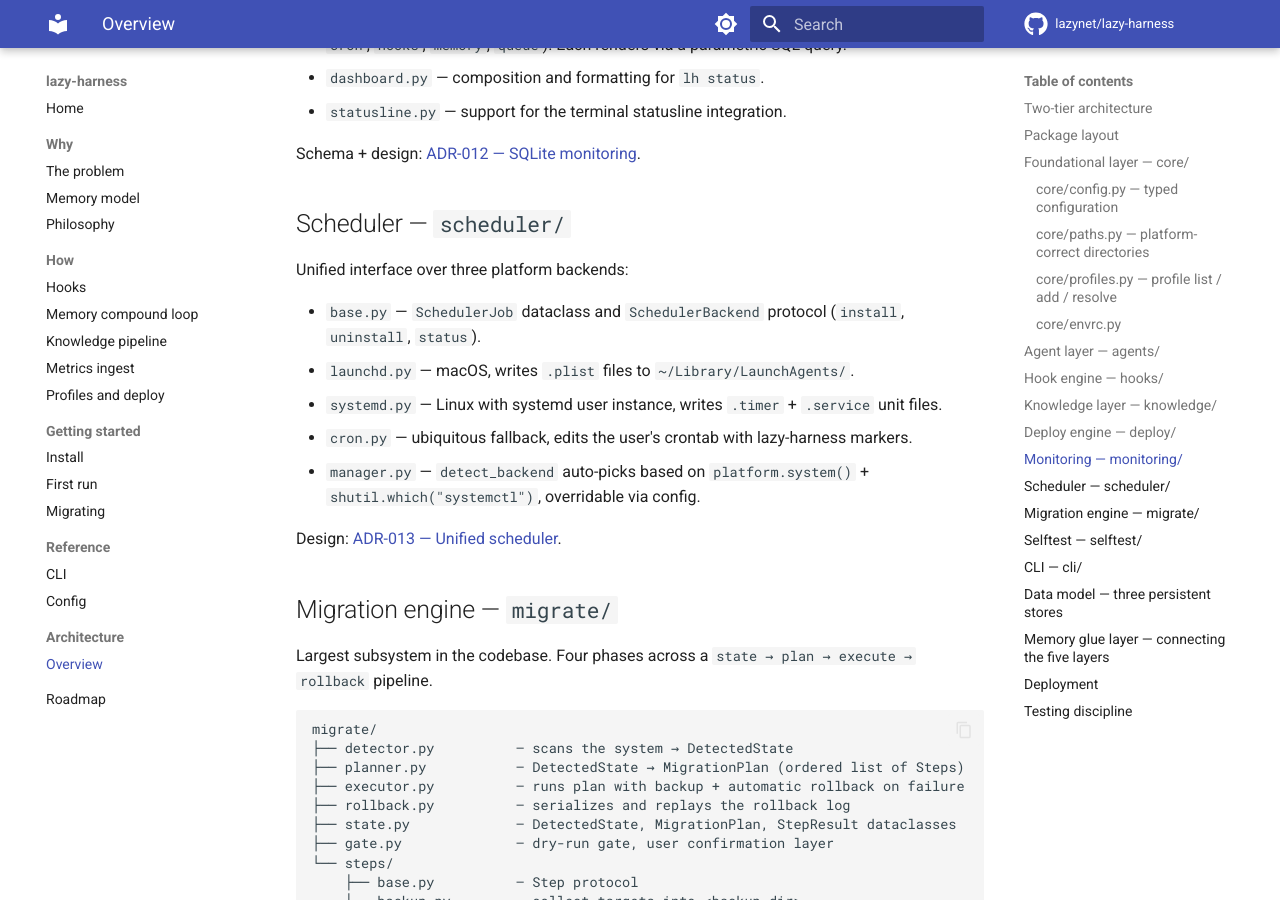
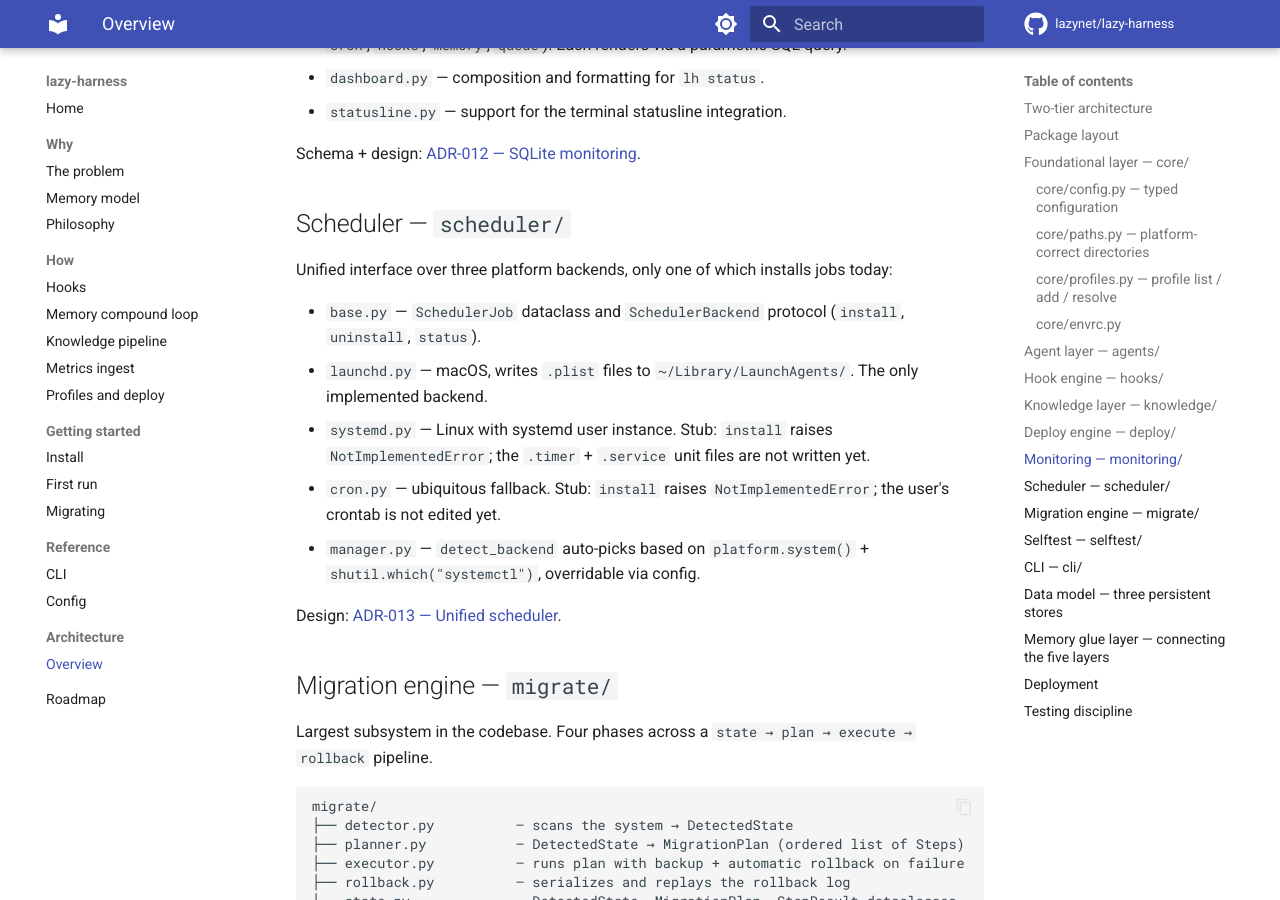
Before and after one commit to lazynet/lazy-harness, an MkDocs documentation site: the page built from docs/architecture/overview.md, in a window 1280 px wide and 900 px high, scrolled down 4979 px. Built offline with MkDocs 1.6.1 and Material for MkDocs 9.7.7, drawn with Linux system fonts in a browser that asks for light colours; comment, search, counter and statistics services are not loaded.

Commit message:
docs: state that only the launchd scheduler backend installs jobs

```diff
--- a/docs/architecture/overview.md
+++ b/docs/architecture/overview.md
@@ -163,12 +163,12 @@ Schema + design: [ADR-012 — SQLite monitoring](https://github.com/lazynet/lazy
 
 ## Scheduler — `scheduler/`
 
-Unified interface over three platform backends:
+Unified interface over three platform backends, only one of which installs jobs today:
 
 - `base.py` — `SchedulerJob` dataclass and `SchedulerBackend` protocol (`install`, `uninstall`, `status`).
-- `launchd.py` — macOS, writes `.plist` files to `~/Library/LaunchAgents/`.
-- `systemd.py` — Linux with systemd user instance, writes `.timer` + `.service` unit files.
-- `cron.py` — ubiquitous fallback, edits the user's crontab with lazy-harness markers.
+- `launchd.py` — macOS, writes `.plist` files to `~/Library/LaunchAgents/`. The only implemented backend.
+- `systemd.py` — Linux with systemd user instance. Stub: `install` raises `NotImplementedError`; the `.timer` + `.service` unit files are not written yet.
+- `cron.py` — ubiquitous fallback. Stub: `install` raises `NotImplementedError`; the user's crontab is not edited yet.
 - `manager.py` — `detect_backend` auto-picks based on `platform.system()` + `shutil.which("systemctl")`, overridable via config.
 
 Design: [ADR-013 — Unified scheduler](https://github.com/lazynet/lazy-harness/blob/main/specs/adrs/013-scheduler-unified-backends.md).
```
Also changed, not shown: README.md (+1 -1 lines), docs/getting-started/migrating.md (+1 -1 lines), docs/how/metrics-ingest.md (+2 -2 lines), docs/index.md (+1 -1 lines), docs/reference/config.md (+1 -1 lines).
